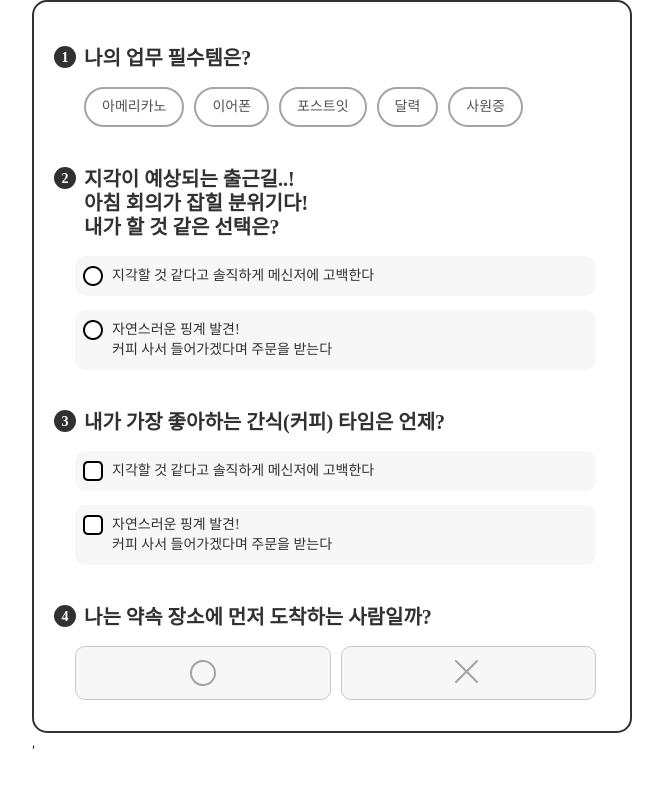
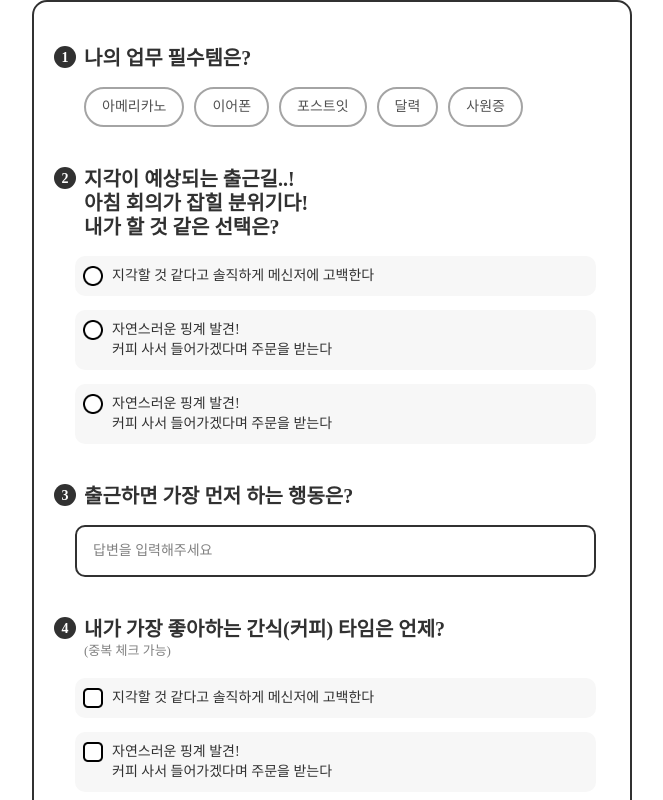
Before and after one commit to TeamQuestionMark/FineMeWeb, a React (Create React App) app: page /stage in a window 1280 px wide. Shown: the top 800 px of the page, without its empty margins (308-971 px from the left). Built offline with nearby package versions, Linux system fonts and the light colour scheme.

Commit message:
feat: StageForm - question data를 input 컴포넌트에 맵핑

```diff
--- a/src/components/Question/ChipTypeInput.tsx
+++ b/src/components/Question/ChipTypeInput.tsx
@@ -1,4 +1,4 @@
-import { InputBaseProps, InputHandler } from '@/types';
+import { InputBaseProps } from '@/types';
 import Chip from '../Chip/Chip';
 import ChipGroup from '../Chip/ChipGroup';
 import { useCallback } from 'react';
@@ -6,10 +6,7 @@ import styled from 'styled-components';
 import { ChoiceOption } from '@/types/stage';
 
 interface ChipTypeInputProps extends InputBaseProps {
-  name: string;
-  value: number;
   options: ChoiceOption[];
-  onInput: InputHandler;
 }
 
 const StyledChipTypeInput = styled.div`
--- a/src/components/Question/Question.tsx
+++ b/src/components/Question/Question.tsx
@@ -1,12 +1,13 @@
 import { COLORS } from '@/themes/colors';
 import { PropsWithChildren } from 'react';
 import styled from 'styled-components';
-import { Body2, Subhead1 } from '../Typography';
+import { Body2, Caption, Subhead1 } from '../Typography';
 import renderMultiLineText from '@/utils/renderMultiLineText';
 
 interface QuestionProps extends PropsWithChildren {
   number: number;
   title: string;
+  subTitle?: string;
 }
 
 const StyledQuestion = styled.div`
@@ -29,18 +30,21 @@ const StyledInputWrapper = styled.div`
   padding: 0 10px 0 21px;
 `;
 
-const Question = ({ number, title, children }: QuestionProps) => {
+const QuestionUI = ({ number, title, subTitle, children }: QuestionProps) => {
   return (
-    <div>
+    <li>
       <StyledQuestion>
         <StyledNumber>
           <Body2 color="white">{number}</Body2>
         </StyledNumber>
-        <Subhead1>{renderMultiLineText(title)}</Subhead1>
+        <div>
+          <Subhead1>{renderMultiLineText(title)}</Subhead1>
+          {subTitle && <Caption color="gray400">{subTitle}</Caption>}
+        </div>
       </StyledQuestion>
       <StyledInputWrapper>{children}</StyledInputWrapper>
-    </div>
+    </li>
   );
 };
 
-export default Question;
+export default QuestionUI;
--- /dev/null
+++ b/src/hooks/useStageForm.tsx
@@ -0,0 +1,63 @@
+import { InputHandler } from '@/types';
+import { Question } from '@/types/stage';
+import { useCallback, useMemo, useState } from 'react';
+
+export default function useStageForm(questions: Question[]) {
+  const [inputs, setInput] = useState(initFormValues(questions));
+
+  const onInput: InputHandler = useCallback(
+    (name: keyof typeof inputs, value: string | number) => {
+      if (
+        typeof inputs[name] === 'string' ||
+        typeof inputs[name] === 'number'
+      ) {
+        setInput({ ...inputs, [name]: value });
+      } else if (typeof value === 'number') {
+        const newChoice = makeNewMultipleChoice(inputs, name, value);
+        setInput({ ...inputs, [name]: newChoice });
+      }
+    },
+    [inputs],
+  );
+
+  /** 모든 inputs 값이 채워지면 true */
+  const isCompleted = useMemo(() => {
+    for (const value in Object.values(inputs as Object)) {
+      if (!value) {
+        return false;
+      }
+    }
+    return true;
+  }, [inputs]);
+
+  return { inputs, isCompleted, onInput };
+}
+
+function makeNewMultipleChoice<T>(inputs: T, name: keyof T, value: number) {
+  const list = [...(inputs[name] as Array<number>)];
+  const choiceId = value as number;
+  const idx = list.indexOf(choiceId);
+
+  if (idx === -1) {
+    list.push(choiceId);
+  } else {
+    list.splice(idx, 1);
+  }
+  return list;
+}
+
+function initFormValues(questions: Question[]) {
+  const initialValues: Record<string, string | number | Array<number>> = {};
+
+  questions.forEach(q => {
+    switch (q.questionType) {
+      case 'checkbox':
+        initialValues[q.questionId] = [];
+        break;
+      default:
+        initialValues[q.questionId] = '';
+    }
+  });
+
+  return initialValues;
+}
--- a/src/index.tsx
+++ b/src/index.tsx
@@ -6,6 +6,7 @@ import TypographyPage from './pages/TypographyPage';
 import { GlobalContainer } from './components/Layout/GlobalContainer';
 import StageComponentsPage from './pages/StageComponentsPage';
 import StagePage from './pages/StagePage';
+import DummyStagePage from './pages/Stage/DummyStagePage';
 
 const router = createBrowserRouter([
   {
@@ -22,7 +23,7 @@ const router = createBrowserRouter([
   },
   {
     path: '/stage',
-    element: <StagePage />,
+    element: <DummyStagePage />,
   },
 ]);
 
--- /dev/null
+++ b/src/pages/Stage/DummyStagePage.tsx
@@ -0,0 +1,86 @@
+import QuestionList from '@/pages/Stage/StageForm';
+import useStageForm from '@/hooks/useStageForm';
+import { ChoiceOption, Question } from '@/types/stage';
+
+const CHIP_OPTIONS: ChoiceOption[] = [
+  {
+    multipleChoiceId: 0,
+    content: '아메리카노',
+  },
+  {
+    multipleChoiceId: 1,
+    content: '이어폰',
+  },
+  {
+    multipleChoiceId: 2,
+    content: '포스트잇',
+  },
+  {
+    multipleChoiceId: 3,
+    content: '달력',
+  },
+  {
+    multipleChoiceId: 4,
+    content: '사원증',
+  },
+];
+
+const CHOICE_OPTIONS: ChoiceOption[] = [
+  {
+    multipleChoiceId: 0,
+    content: `지각할 것 같다고 솔직하게 메신저에 고백한다`,
+  },
+  {
+    multipleChoiceId: 1,
+    content: `자연스러운 핑계 발견!
+커피 사서 들어가겠다며 주문을 받는다`,
+  },
+  {
+    multipleChoiceId: 2,
+    content: `자연스러운 핑계 발견!
+커피 사서 들어가겠다며 주문을 받는다`,
+  },
+];
+
+const dummyQuestions: Question[] = [
+  {
+    questionId: 0,
+    questionTitle: '나의 업무 필수템은?',
+    questionType: 'chip',
+    multipleChoiceList: CHIP_OPTIONS,
+  },
+  {
+    questionId: 1,
+    questionTitle: `지각이 예상되는 출근길..!
+    아침 회의가 잡힐 분위기다!
+    내가 할 것 같은 선택은?`,
+    questionType: 'radio',
+    multipleChoiceList: CHOICE_OPTIONS,
+  },
+  {
+    questionId: 2,
+    questionTitle: '출근하면 가장 먼저 하는 행동은?',
+    questionType: 'subjective',
+    multipleChoiceList: [],
+  },
+  {
+    questionId: 3,
+    questionTitle: '내가 가장 좋아하는 간식(커피) 타임은 언제?',
+    questionType: 'checkbox',
+    multipleChoiceList: CHOICE_OPTIONS,
+  },
+  {
+    questionId: 4,
+    questionTitle: '나는 혼자서도 잘 논다?',
+    questionType: 'ox',
+    multipleChoiceList: [],
+  },
+];
+
+const DummyStagePage = () => {
+  const methods = useStageForm(dummyQuestions);
+
+  return <QuestionList useStageForm={methods} questions={dummyQuestions} />;
+};
+
+export default DummyStagePage;
--- /dev/null
+++ b/src/pages/Stage/StageForm.tsx
@@ -0,0 +1,105 @@
+import { COLORS } from '@/themes/colors';
+import { PropsWithChildren, useCallback } from 'react';
+import styled from 'styled-components';
+import QuestionUI from '../../components/Question/Question';
+import { Question } from '@/types/stage';
+import useStageForm from '@/hooks/useStageForm';
+import ChipTypeInput from '../../components/Question/ChipTypeInput';
+import CheckBoxTypeInput from '../../components/Question/CheckBoxTypeInput';
+import OXButtonGroup from '../../components/OXButtonGroup';
+import RadioTypeInput from '../../components/Question/RadioTypeInput';
+import TextField from '../../components/TextField';
+import Validator from '@/utils/Validator';
+
+interface StageFormProps extends PropsWithChildren {
+  questions: Question[];
+  useStageForm: ReturnType<typeof useStageForm>;
+}
+
+const Container = styled.ol`
+  border-radius: 15px;
+  border: 2px solid ${COLORS.gray900};
+  background: ${COLORS.white};
+
+  width: 100%;
+  display: flex;
+  flex-direction: column;
+  row-gap: 40px;
+  padding: 44px 24px 31px 20px;
+`;
+
+const StageForm = ({ questions, useStageForm }: StageFormProps) => {
+  const { inputs, onInput } = useStageForm;
+  const renderAnswerInput = useCallback(
+    (question: Question) => {
+      switch (question.questionType) {
+        case 'chip':
+          return (
+            <ChipTypeInput
+              options={question.multipleChoiceList}
+              onInput={onInput}
+              name={question.questionId.toString()}
+              value={inputs[question.questionId] as number}
+            />
+          );
+        case 'checkbox':
+          return (
+            <CheckBoxTypeInput
+              options={question.multipleChoiceList}
+              onInput={onInput}
+              name={question.questionId.toString()}
+              value={inputs[question.questionId] as number[]}
+            />
+          );
+        case 'ox':
+          return (
+            <OXButtonGroup
+              onInput={onInput}
+              name={question.questionId.toString()}
+              value={inputs[question.questionId] as string}
+            />
+          );
+        case 'radio':
+          return (
+            <RadioTypeInput
+              options={question.multipleChoiceList}
+              onInput={onInput}
+              name={question.questionId.toString()}
+              value={inputs[question.questionId] as number}
+            />
+          );
+        case 'subjective':
+          return (
+            <TextField
+              name={question.questionId.toString()}
+              value={inputs[question.questionId] as string}
+              onInput={e =>
+                onInput(e.currentTarget.name, e.currentTarget.value)
+              }
+              validator={new Validator().required()}
+              placeholder="답변을 입력해주세요"
+            />
+          );
+      }
+    },
+    [inputs, onInput],
+  );
+  return (
+    <Container>
+      {questions.map((q, idx) => (
+        <QuestionUI
+          key={q.questionId}
+          number={idx + 1}
+          title={q.questionTitle}
+          subTitle={
+            q.questionType === 'checkbox' ? '(중복 체크 가능)' : undefined
+          }
+        >
+          {renderAnswerInput(q)}
+        </QuestionUI>
+      ))}
+    </Container>
+  );
+};
+
+export default StageForm;
--- a/src/types/stage.ts
+++ b/src/types/stage.ts
@@ -1,10 +1,11 @@
 export type Question = {
   questionId: number;
   questionTitle: string;
-  questionType: string;
+  questionType: QuestionType;
   multipleChoiceList: ChoiceOption[];
 };
 
+export type QuestionType = 'ox' | 'checkbox' | 'subjective' | 'radio' | 'chip';
 export type ChoiceOption = {
   multipleChoiceId: number;
   content: string;
```
